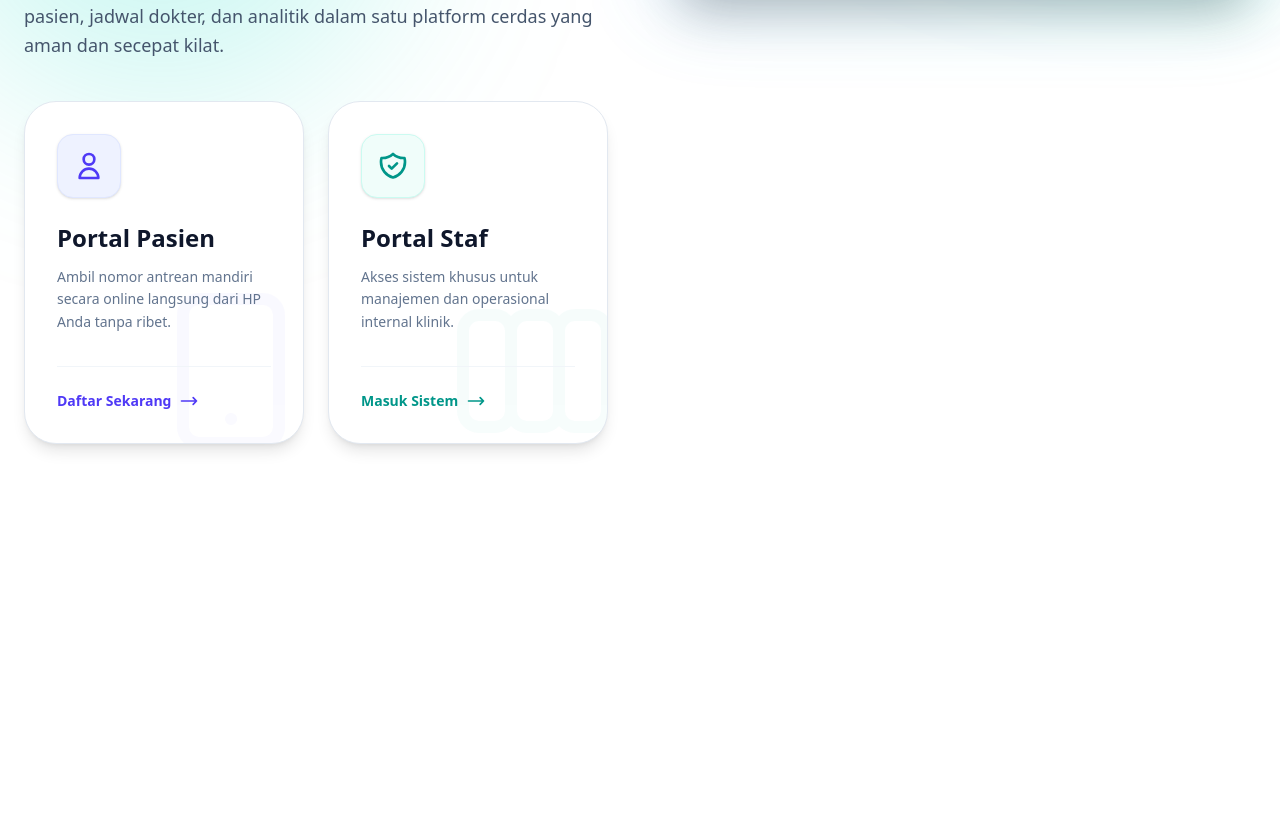
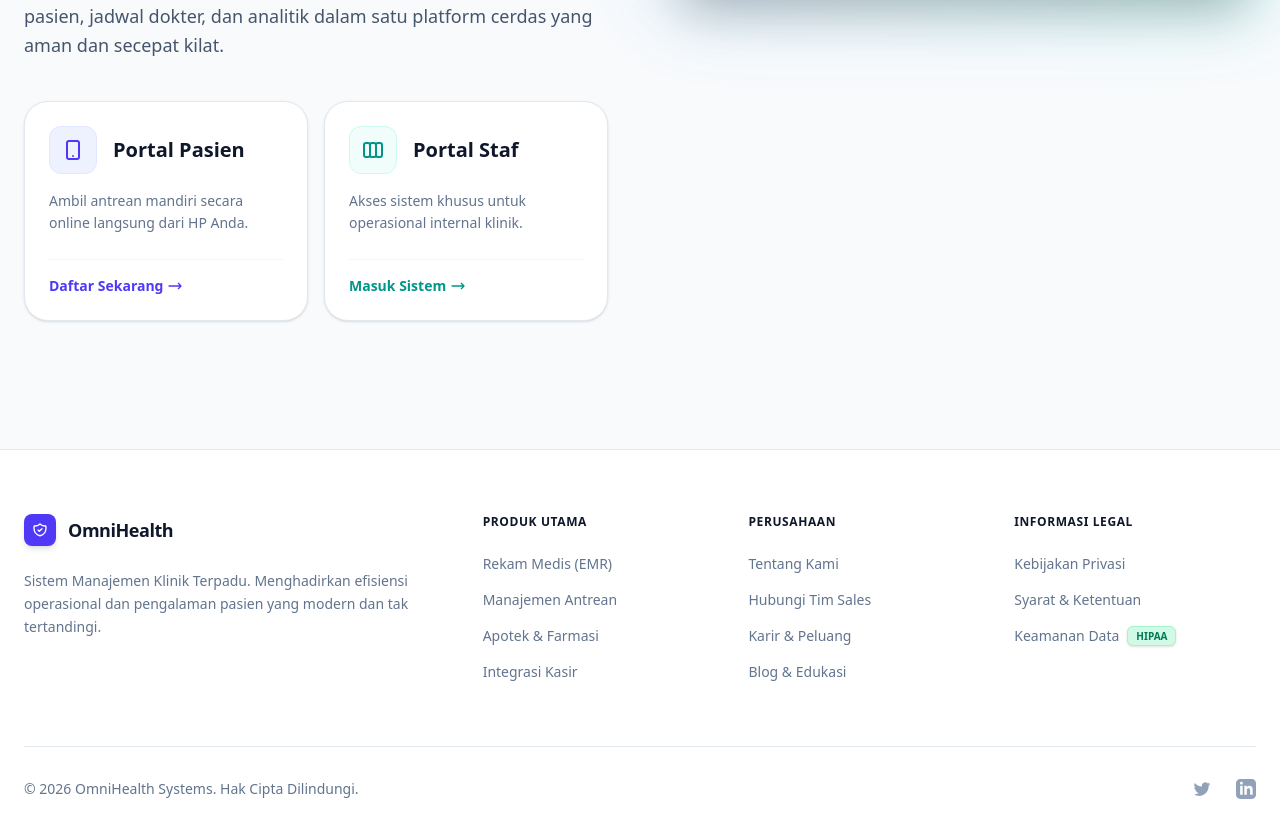
Before and after one commit to SamMorales11/Omnihealth, a Next.js app in the folder apps/web/: page / in a window 1280 px wide. Shown: the part 612-1450 px from the top of the page. Before the commit the page ends 1136 px from the top, so only its background shows below. Built offline with nearby package versions, Linux system fonts and the light colour scheme.

Commit message:
update kecil

```diff
--- a/apps/web/src/app/page.tsx
+++ b/apps/web/src/app/page.tsx
@@ -15,10 +15,10 @@ export default function Page() {
   const currentTheme = theme === 'system' ? systemTheme : theme;
 
   return (
-    <main className="min-h-screen overflow-hidden relative selection:bg-indigo-500 selection:text-white">
+    <main className="min-h-screen overflow-hidden relative selection:bg-indigo-500 selection:text-white bg-slate-50 dark:bg-slate-950 transition-colors duration-500">
 
       {/* ORNAMEN BACKGROUND */}
-      <div className="absolute top-0 left-1/2 w-full -translate-x-1/2 h-full overflow-hidden -z-10 pointer-events-none">
+      <div className="absolute top-0 left-1/2 w-full -translate-x-1/2 h-screen overflow-hidden -z-10 pointer-events-none">
         <div className="absolute -top-40 -right-40 w-[40rem] h-[40rem] bg-indigo-400/20 dark:bg-indigo-600/20 rounded-full blur-[100px] transition-colors duration-500"></div>
         <div className="absolute top-60 -left-20 w-[30rem] h-[30rem] bg-teal-400/20 dark:bg-teal-600/20 rounded-full blur-[100px] transition-colors duration-500"></div>
       </div>
@@ -55,7 +55,7 @@ export default function Page() {
       </nav>
 
       {/* HERO SECTION */}
-      <div className="max-w-7xl mx-auto px-6 pt-12 md:pt-20 lg:pt-24 pb-20 relative z-10">
+      <div className="max-w-7xl mx-auto px-6 pt-12 md:pt-20 lg:pt-24 pb-32 relative z-10 min-h-[85vh]">
         <div className="grid grid-cols-1 lg:grid-cols-2 gap-16 lg:items-start">
 
           <div className="text-center lg:text-left relative z-20">
@@ -75,59 +75,53 @@ export default function Page() {
               Tinggalkan cara lama. OmniHealth mengintegrasikan pendaftaran pasien, jadwal dokter, dan analitik dalam satu platform cerdas yang aman dan secepat kilat.
             </p>
 
-            {/* PORTAL SELECTION */}
-            <div className="grid grid-cols-1 sm:grid-cols-2 gap-6 mt-8 max-w-2xl mx-auto lg:mx-0">
+            {/* PORTAL SELECTION DENGAN IKON SESUAI CORETAN ANDA */}
+            <div className="grid grid-cols-1 sm:grid-cols-2 gap-4 mt-8 w-full max-w-2xl mx-auto lg:mx-0">
 
-              {/* Portal Pasien */}
-              <Link href="/pendaftaran" className="group bg-white dark:bg-slate-900 p-8 rounded-[2rem] border border-slate-200 dark:border-slate-800 shadow-lg hover:shadow-2xl hover:border-indigo-500/50 transition-all duration-300 relative overflow-hidden text-left flex flex-col h-full min-h-[280px]">
-                <div className="absolute -right-6 -bottom-6 opacity-[0.03] group-hover:opacity-10 group-hover:scale-110 transition-all duration-500 text-indigo-500 pointer-events-none">
-                  <svg className="w-48 h-48" fill="none" stroke="currentColor" viewBox="0 0 24 24" strokeWidth="1.5"><path strokeLinecap="round" strokeLinejoin="round" d="M12 18h.01M8 21h8a2 2 0 002-2V5a2 2 0 00-2-2H8a2 2 0 00-2 2v14a2 2 0 002 2z"></path></svg>
+              {/* Portal Pasien (Ikon HP) */}
+              <Link href="/pendaftaran" className="group bg-white dark:bg-slate-900 p-5 md:p-6 rounded-[1.5rem] border border-slate-200 dark:border-slate-800 shadow-sm hover:shadow-xl transition-all duration-300 flex flex-col justify-between h-full">
+                <div>
+                  <div className="flex flex-col xl:flex-row xl:items-center gap-4 mb-4">
+                    <div className="w-12 h-12 bg-indigo-50 dark:bg-indigo-500/10 text-indigo-600 dark:text-indigo-400 rounded-xl flex items-center justify-center shrink-0 border border-indigo-100 dark:border-indigo-500/20">
+                      {/* IKON SMARTPHONE */}
+                      <svg className="w-6 h-6" fill="none" stroke="currentColor" viewBox="0 0 24 24"><path strokeLinecap="round" strokeLinejoin="round" strokeWidth="2" d="M12 18h.01M8 21h8a2 2 0 002-2V5a2 2 0 00-2-2H8a2 2 0 00-2 2v14a2 2 0 002 2z"></path></svg>
+                    </div>
+                    <h3 className="text-lg md:text-xl font-black text-slate-900 dark:text-white leading-tight">Portal Pasien</h3>
+                  </div>
+                  <p className="text-xs md:text-sm font-medium text-slate-500 dark:text-slate-400 mb-6 leading-relaxed">
+                    Ambil antrean mandiri secara online langsung dari HP Anda.
+                  </p>
                 </div>
-
-                <div>
-                  <div className="w-16 h-16 bg-indigo-50 dark:bg-indigo-500/10 text-indigo-600 dark:text-indigo-400 rounded-2xl flex items-center justify-center mb-6 border border-indigo-100 dark:border-indigo-500/20 shadow-sm shrink-0 relative z-10">
-                    <svg className="w-8 h-8" fill="none" stroke="currentColor" viewBox="0 0 24 24"><path strokeLinecap="round" strokeLinejoin="round" strokeWidth="2" d="M16 7a4 4 0 11-8 0 4 4 0 018 0zM12 14a7 7 0 00-7 7h14a7 7 0 00-7-7z"></path></svg>
-                  </div>
-                </div>
-
-                <h3 className="text-2xl font-black text-slate-900 dark:text-white mb-3 relative z-10">Portal Pasien</h3>
-                <p className="text-sm font-medium text-slate-500 dark:text-slate-400 mb-8 relative z-10 leading-relaxed">
-                  Ambil nomor antrean mandiri secara online langsung dari HP Anda tanpa ribet.
-                </p>
-
-                <div className="mt-auto pt-6 border-t border-slate-100 dark:border-slate-800 w-full relative z-10 flex items-center text-sm font-bold text-indigo-600 dark:text-indigo-400 group-hover:translate-x-2 transition-transform">
+                <div className="pt-4 border-t border-slate-100 dark:border-slate-800 w-full flex items-center text-xs md:text-sm font-bold text-indigo-600 dark:text-indigo-400 group-hover:translate-x-1 transition-transform">
                   Daftar Sekarang
-                  <svg className="w-5 h-5 ml-2" fill="none" stroke="currentColor" viewBox="0 0 24 24"><path strokeLinecap="round" strokeLinejoin="round" strokeWidth="2" d="M17 8l4 4m0 0l-4 4m4-4H3"></path></svg>
+                  <svg className="w-4 h-4 ml-1" fill="none" stroke="currentColor" viewBox="0 0 24 24"><path strokeLinecap="round" strokeLinejoin="round" strokeWidth="2" d="M17 8l4 4m0 0l-4 4m4-4H3"></path></svg>
                 </div>
               </Link>
 
-              {/* Portal Staf */}
-              <Link href="/dashboard" className="group bg-white dark:bg-slate-900 p-8 rounded-[2rem] border border-slate-200 dark:border-slate-800 shadow-lg hover:shadow-2xl hover:border-teal-500/50 transition-all duration-300 relative overflow-hidden text-left flex flex-col h-full min-h-[280px]">
-                <div className="absolute -right-6 -bottom-6 opacity-[0.03] group-hover:opacity-10 group-hover:scale-110 transition-all duration-500 text-teal-500 pointer-events-none">
-                  <svg className="w-48 h-48" fill="none" stroke="currentColor" viewBox="0 0 24 24" strokeWidth="1.5"><path strokeLinecap="round" strokeLinejoin="round" d="M9 17V7m0 10a2 2 0 01-2 2H5a2 2 0 01-2-2V7a2 2 0 012-2h2a2 2 0 012 2m0 10a2 2 0 002 2h2a2 2 0 002-2M9 7a2 2 0 012-2h2a2 2 0 012 2m0 10V7m0 10a2 2 0 002 2h2a2 2 0 002-2V7a2 2 0 00-2-2h-2a2 2 0 00-2 2"></path></svg>
+              {/* Portal Staf (Ikon Kolom Dashboard) */}
+              <Link href="/dashboard" className="group bg-white dark:bg-slate-900 p-5 md:p-6 rounded-[1.5rem] border border-slate-200 dark:border-slate-800 shadow-sm hover:shadow-xl transition-all duration-300 flex flex-col justify-between h-full">
+                <div>
+                  <div className="flex flex-col xl:flex-row xl:items-center gap-4 mb-4">
+                    <div className="w-12 h-12 bg-teal-50 dark:bg-teal-500/10 text-teal-600 dark:text-teal-400 rounded-xl flex items-center justify-center shrink-0 border border-teal-100 dark:border-teal-500/20">
+                      {/* IKON KOLOM/DASHBOARD */}
+                      <svg className="w-6 h-6" fill="none" stroke="currentColor" viewBox="0 0 24 24"><path strokeLinecap="round" strokeLinejoin="round" strokeWidth="2" d="M9 17V7m0 10a2 2 0 01-2 2H5a2 2 0 01-2-2V7a2 2 0 012-2h2a2 2 0 012 2m0 10a2 2 0 002 2h2a2 2 0 002-2M9 7a2 2 0 012-2h2a2 2 0 012 2m0 10V7m0 10a2 2 0 002 2h2a2 2 0 002-2V7a2 2 0 00-2-2h-2a2 2 0 00-2 2"></path></svg>
+                    </div>
+                    <h3 className="text-lg md:text-xl font-black text-slate-900 dark:text-white leading-tight">Portal Staf</h3>
+                  </div>
+                  <p className="text-xs md:text-sm font-medium text-slate-500 dark:text-slate-400 mb-6 leading-relaxed">
+                    Akses sistem khusus untuk operasional internal klinik.
+                  </p>
                 </div>
-
-                <div>
-                  <div className="w-16 h-16 bg-teal-50 dark:bg-teal-500/10 text-teal-600 dark:text-teal-400 rounded-2xl flex items-center justify-center mb-6 border border-teal-100 dark:border-teal-500/20 shadow-sm shrink-0 relative z-10">
-                    <svg className="w-8 h-8" fill="none" stroke="currentColor" viewBox="0 0 24 24"><path strokeLinecap="round" strokeLinejoin="round" strokeWidth="2" d="M9 12l2 2 4-4m5.618-4.016A11.955 11.955 0 0112 2.944a11.955 11.955 0 01-8.618 3.04A12.02 12.02 0 003 9c0 5.591 3.824 10.29 9 11.622 5.176-1.332 9-6.03 9-11.622 0-1.042-.133-2.052-.382-3.016z"></path></svg>
-                  </div>
-                </div>
-
-                <h3 className="text-2xl font-black text-slate-900 dark:text-white mb-3 relative z-10">Portal Staf</h3>
-                <p className="text-sm font-medium text-slate-500 dark:text-slate-400 mb-8 relative z-10 leading-relaxed">
-                  Akses sistem khusus untuk manajemen dan operasional internal klinik.
-                </p>
-
-                <div className="mt-auto pt-6 border-t border-slate-100 dark:border-slate-800 w-full relative z-10 flex items-center text-sm font-bold text-teal-600 dark:text-teal-400 group-hover:translate-x-2 transition-transform">
+                <div className="pt-4 border-t border-slate-100 dark:border-slate-800 w-full flex items-center text-xs md:text-sm font-bold text-teal-600 dark:text-teal-400 group-hover:translate-x-1 transition-transform">
                   Masuk Sistem
-                  <svg className="w-5 h-5 ml-2" fill="none" stroke="currentColor" viewBox="0 0 24 24"><path strokeLinecap="round" strokeLinejoin="round" strokeWidth="2" d="M17 8l4 4m0 0l-4 4m4-4H3"></path></svg>
+                  <svg className="w-4 h-4 ml-1" fill="none" stroke="currentColor" viewBox="0 0 24 24"><path strokeLinecap="round" strokeLinejoin="round" strokeWidth="2" d="M17 8l4 4m0 0l-4 4m4-4H3"></path></svg>
                 </div>
               </Link>
 
             </div>
           </div>
 
-          {/* BAGIAN GAMBAR / MOCKUP - POSISI DITURUNKAN SEDIKIT LAGI (lg:pt-20) */}
+          {/* BAGIAN GAMBAR / MOCKUP TIDAK DISENTUH */}
           <div className="relative w-full flex justify-center lg:justify-end lg:pt-20">
             <div className="relative w-full max-w-2xl">
               <div className="absolute -inset-4 bg-gradient-to-br from-indigo-500/30 to-teal-400/30 dark:from-indigo-600/20 dark:to-teal-500/20 rounded-[2.5rem] blur-2xl opacity-70 transition-colors duration-500"></div>
@@ -156,6 +150,89 @@ export default function Page() {
 
         </div>
       </div>
+
+      {/* FOOTER ENTERPRISE SEJATI - ANTI PATAH DENGAN FLEXBOX */}
+      <footer className="relative z-20 border-t border-slate-200 dark:border-slate-800 bg-white dark:bg-slate-900 w-full overflow-hidden transition-colors duration-500">
+        <div className="max-w-7xl mx-auto px-6 py-12 lg:py-16 w-full">
+
+          {/* Pembungkus Induk Flexbox: Pasti menyamping di layar sedang ke atas */}
+          <div className="flex flex-col lg:flex-row justify-between gap-12 w-full">
+
+            {/* Bagian Kiri: Brand & Deskripsi */}
+            <div className="w-full lg:w-1/3 shrink-0">
+              <div className="flex items-center gap-3 mb-6">
+                <div className="w-8 h-8 bg-indigo-600 text-white rounded-lg flex items-center justify-center shadow-md">
+                  <svg className="w-4 h-4" fill="none" stroke="currentColor" viewBox="0 0 24 24"><path strokeLinecap="round" strokeLinejoin="round" strokeWidth="2" d="M9 12l2 2 4-4m5.618-4.016A11.955 11.955 0 0112 2.944a11.955 11.955 0 01-8.618 3.04A12.02 12.02 0 003 9c0 5.591 3.824 10.29 9 11.622 5.176-1.332 9-6.03 9-11.622 0-1.042-.133-2.052-.382-3.016z"></path></svg>
+                </div>
+                <span className="text-lg font-black text-slate-900 dark:text-white tracking-tight">OmniHealth</span>
+              </div>
+              <p className="text-sm text-slate-500 dark:text-slate-400 leading-relaxed font-medium">
+                Sistem Manajemen Klinik Terpadu. Menghadirkan efisiensi operasional dan pengalaman pasien yang modern dan tak tertandingi.
+              </p>
+            </div>
+
+            {/* Bagian Kanan: Wadah 3 Kolom Menu yang sejajar paksa */}
+            <div className="w-full lg:w-2/3 flex flex-col sm:flex-row sm:flex-wrap md:flex-nowrap justify-between gap-10 sm:gap-6">
+
+              {/* Kolom Menu 1 */}
+              <div className="flex-1 min-w-[140px]">
+                <h4 className="font-bold text-slate-900 dark:text-white mb-6 uppercase tracking-wider text-xs">Produk Utama</h4>
+                <ul className="space-y-4 text-sm font-medium text-slate-500 dark:text-slate-400">
+                  <li><Link href="#" className="hover:text-indigo-600 dark:hover:text-indigo-400 transition-colors">Rekam Medis (EMR)</Link></li>
+                  <li><Link href="#" className="hover:text-indigo-600 dark:hover:text-indigo-400 transition-colors">Manajemen Antrean</Link></li>
+                  <li><Link href="#" className="hover:text-indigo-600 dark:hover:text-indigo-400 transition-colors">Apotek & Farmasi</Link></li>
+                  <li><Link href="#" className="hover:text-indigo-600 dark:hover:text-indigo-400 transition-colors">Integrasi Kasir</Link></li>
+                </ul>
+              </div>
+
+              {/* Kolom Menu 2 */}
+              <div className="flex-1 min-w-[140px]">
+                <h4 className="font-bold text-slate-900 dark:text-white mb-6 uppercase tracking-wider text-xs">Perusahaan</h4>
+                <ul className="space-y-4 text-sm font-medium text-slate-500 dark:text-slate-400">
+                  <li><Link href="#" className="hover:text-indigo-600 dark:hover:text-indigo-400 transition-colors">Tentang Kami</Link></li>
+                  <li><Link href="#" className="hover:text-indigo-600 dark:hover:text-indigo-400 transition-colors">Hubungi Tim Sales</Link></li>
+                  <li><Link href="#" className="hover:text-indigo-600 dark:hover:text-indigo-400 transition-colors">Karir & Peluang</Link></li>
+                  <li><Link href="#" className="hover:text-indigo-600 dark:hover:text-indigo-400 transition-colors">Blog & Edukasi</Link></li>
+                </ul>
+              </div>
+
+              {/* Kolom Menu 3 */}
+              <div className="flex-1 min-w-[140px]">
+                <h4 className="font-bold text-slate-900 dark:text-white mb-6 uppercase tracking-wider text-xs">Informasi Legal</h4>
+                <ul className="space-y-4 text-sm font-medium text-slate-500 dark:text-slate-400">
+                  <li><Link href="#" className="hover:text-indigo-600 dark:hover:text-indigo-400 transition-colors">Kebijakan Privasi</Link></li>
+                  <li><Link href="#" className="hover:text-indigo-600 dark:hover:text-indigo-400 transition-colors">Syarat & Ketentuan</Link></li>
+                  <li>
+                    <Link href="#" className="hover:text-indigo-600 dark:hover:text-indigo-400 transition-colors flex items-center gap-2">
+                      Keamanan Data
+                      <span className="bg-emerald-100 dark:bg-emerald-500/10 text-emerald-700 dark:text-emerald-400 text-[10px] font-bold px-2 py-0.5 rounded-md border border-emerald-200 dark:border-emerald-500/20 shadow-sm">HIPAA</span>
+                    </Link>
+                  </li>
+                </ul>
+              </div>
+
+            </div>
+          </div>
+
+          {/* Garis Bawah Copyright */}
+          <div className="mt-16 pt-8 border-t border-slate-200 dark:border-slate-800 flex flex-col md:flex-row items-center justify-between gap-6 w-full">
+            <p className="text-sm font-medium text-slate-500 dark:text-slate-400 text-center md:text-left">
+              &copy; {new Date().getFullYear()} OmniHealth Systems. Hak Cipta Dilindungi.
+            </p>
+            <div className="flex justify-center gap-6">
+              <Link href="#" className="text-slate-400 hover:text-indigo-600 dark:hover:text-indigo-400 transition-colors">
+                <span className="sr-only">Twitter</span>
+                <svg className="w-5 h-5" fill="currentColor" viewBox="0 0 24 24" aria-hidden="true"><path d="M8.29 20.251c7.547 0 11.675-6.253 11.675-11.675 0-.178 0-.355-.012-.53A8.348 8.348 0 0022 5.92a8.19 8.19 0 01-2.357.646 4.118 4.118 0 001.804-2.27 8.224 8.224 0 01-2.605.996 4.107 4.107 0 00-6.993 3.743 11.65 11.65 0 01-8.457-4.287 4.106 4.106 0 001.27 5.477A4.072 4.072 0 012.8 9.713v.052a4.105 4.105 0 003.292 4.022 4.095 4.095 0 01-1.853.07 4.108 4.108 0 003.834 2.85A8.233 8.233 0 012 18.407a11.616 11.616 0 006.29 1.84"></path></svg>
+              </Link>
+              <Link href="#" className="text-slate-400 hover:text-indigo-600 dark:hover:text-indigo-400 transition-colors">
+                <span className="sr-only">LinkedIn</span>
+                <svg className="w-5 h-5" fill="currentColor" viewBox="0 0 24 24" aria-hidden="true"><path fillRule="evenodd" d="M19 0h-14c-2.761 0-5 2.239-5 5v14c0 2.761 2.239 5 5 5h14c2.762 0 5-2.239 5-5v-14c0-2.761-2.238-5-5-5zm-11 19h-3v-11h3v11zm-1.5-12.268c-.966 0-1.75-.79-1.75-1.764s.784-1.764 1.75-1.764 1.75.79 1.75 1.764-.783 1.764-1.75 1.764zm13.5 12.268h-3v-5.604c0-3.368-4-3.113-4 0v5.604h-3v-11h3v1.765c1.396-2.586 7-2.777 7 2.476v6.759z" clipRule="evenodd"></path></svg>
+              </Link>
+            </div>
+          </div>
+        </div>
+      </footer>
+
     </main>
   );
 }
```
